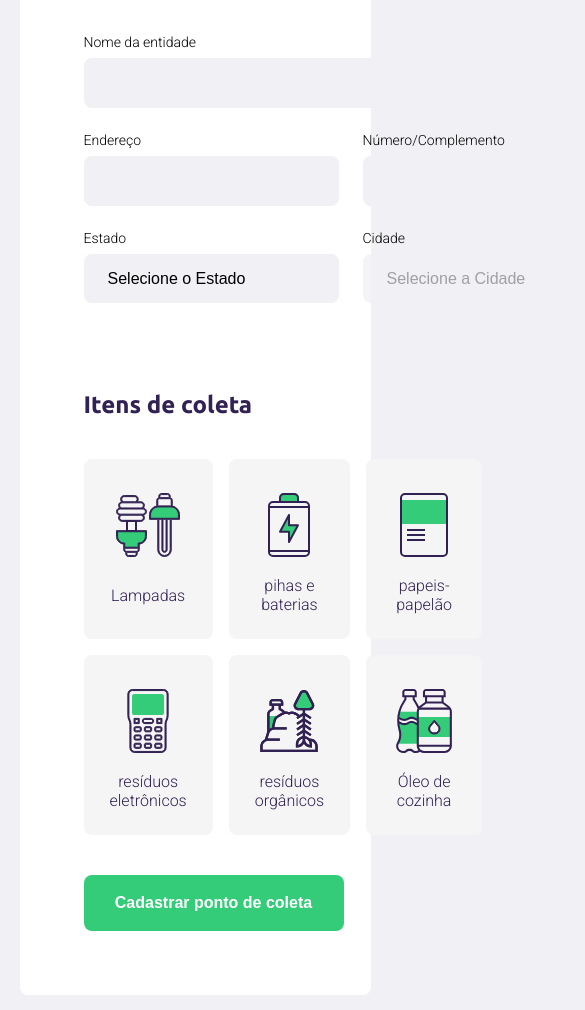
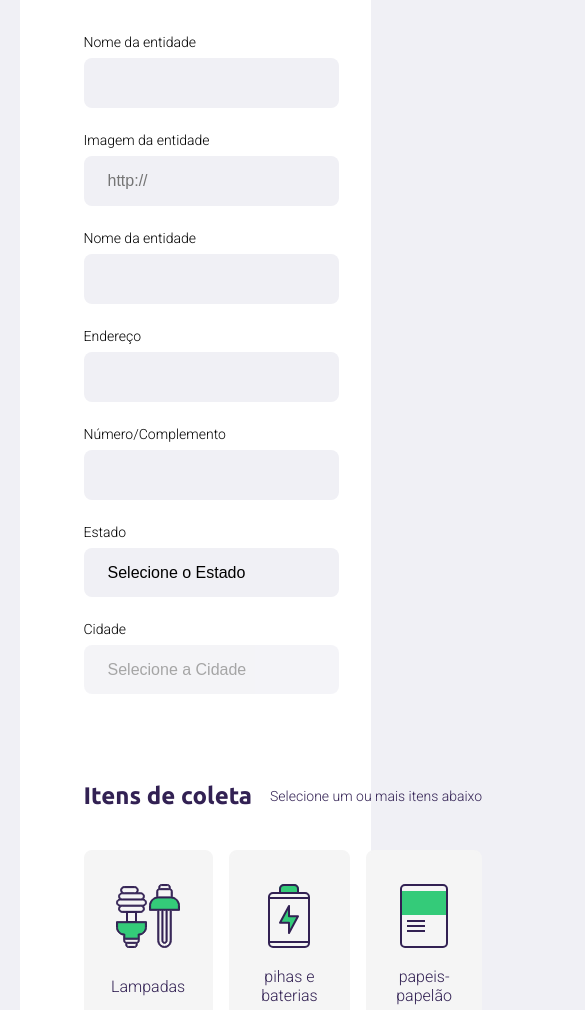
Before and after one commit to chrisdevindev/ecoleta-starter, a website: page src/views/create-point.html in a window 390 px wide. Shown: the part 460-1470 px from the top of the page, 585 px wide, since content can reach past the window. Drawn offline with nearby package versions, Linux system fonts and the light colour scheme; files that its build step writes are made by us from their sources; no server answers; files whose address does not match are found by name.

Commit message:
Completing the layout with Nunjucks

```diff
--- a/public/styles/create-point.css
+++ b/public/styles/create-point.css
@@ -45,9 +45,19 @@ form fieldset{
 }
 form legend{
     margin-bottom: 40px;
+
+    display: flex;
+    align-items: center;
+    justify-content: space-between;
+
+    width: 100%;
 }
 form legend h2{
-font-size: 24px;
+    font-size: 24px;
+}
+form legend span{
+    font-size: 14px;
+    color: var(--title-color);
 }
 
 form .field{
--- a/public/styles/responsive.css
+++ b/public/styles/responsive.css
@@ -22,7 +22,17 @@
     #page-search-results .cards{
         grid-template-columns: 1fr;
     }
+
+    #page-create-point .field-group{
+        flex-direction: column;
+    }
+    #page-create-point .field-group .field + .field{
+        margin-left: 0;
+    }
 }
+
+
+
 
 @media(min-width: 1700px){
     #page-home{
--- a/src/views/create-point.html
+++ b/src/views/create-point.html
@@ -22,6 +22,18 @@
         <legend>
             <h2>Dados da entidade</h2>
         </legend>
+        <div class="field-group">
+            <div class="field">
+                <label for="name">Nome da entidade</label>
+                <input type="text" name="name" required>
+            </div>
+            <div class="field">
+                <label for="name">Imagem da entidade</label>
+                <input type="url" name="image" placeholder="http://" required>
+            </div>
+
+        </div>
+
         <div class="field">
             <label for="name">Nome da entidade</label>
             <input type="text" name="name" required>
@@ -60,6 +72,7 @@
     <fieldset>
         <legend>
             <h2>Itens de coleta</h2>
+            <span>Selecione um ou mais itens abaixo</span>
         </legend>
 
         <div class="items-grid">
```
Also changed, not shown: src/views/partials/modal.html (+1 -1 lines), src/views/search-results.html (+9 -28 lines).
